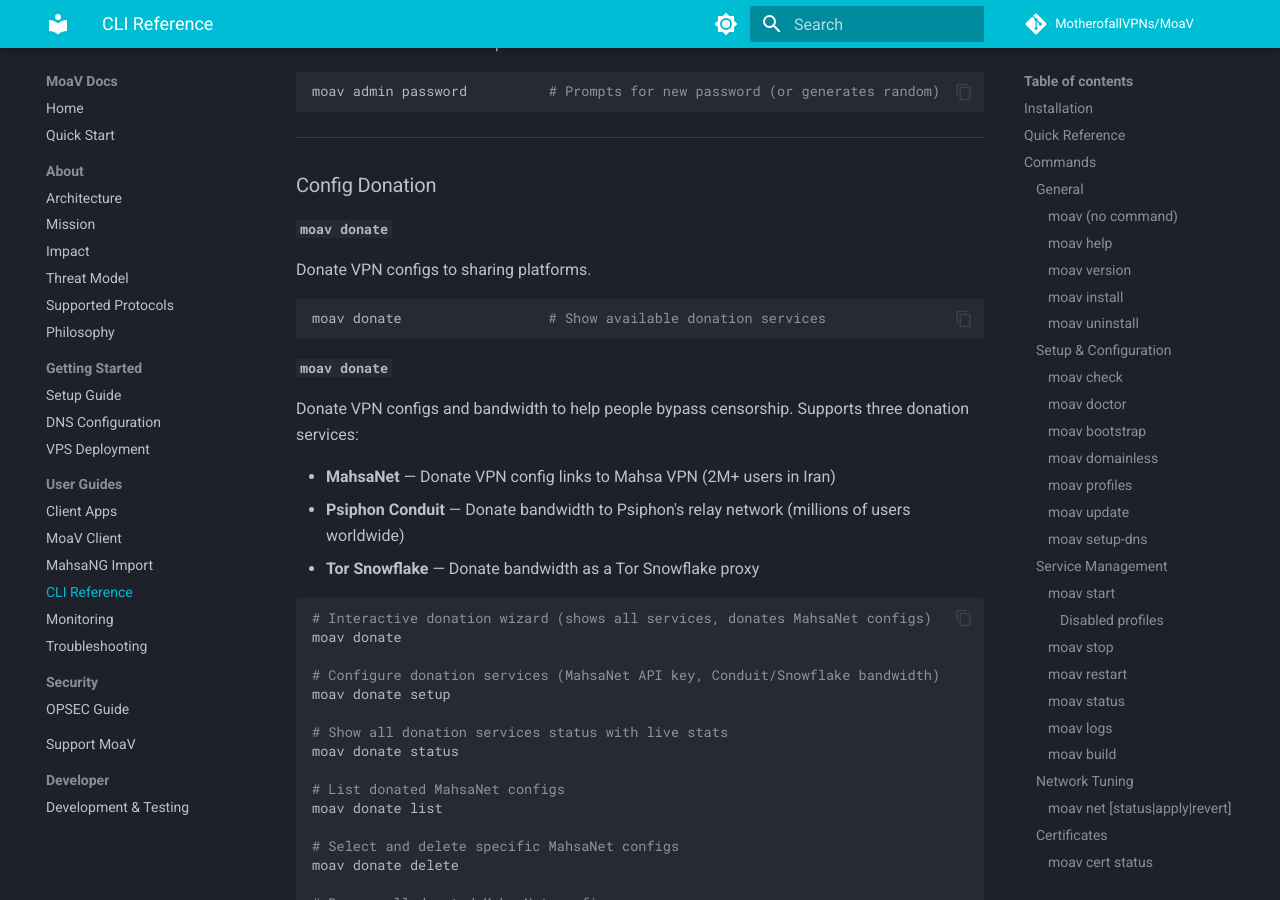
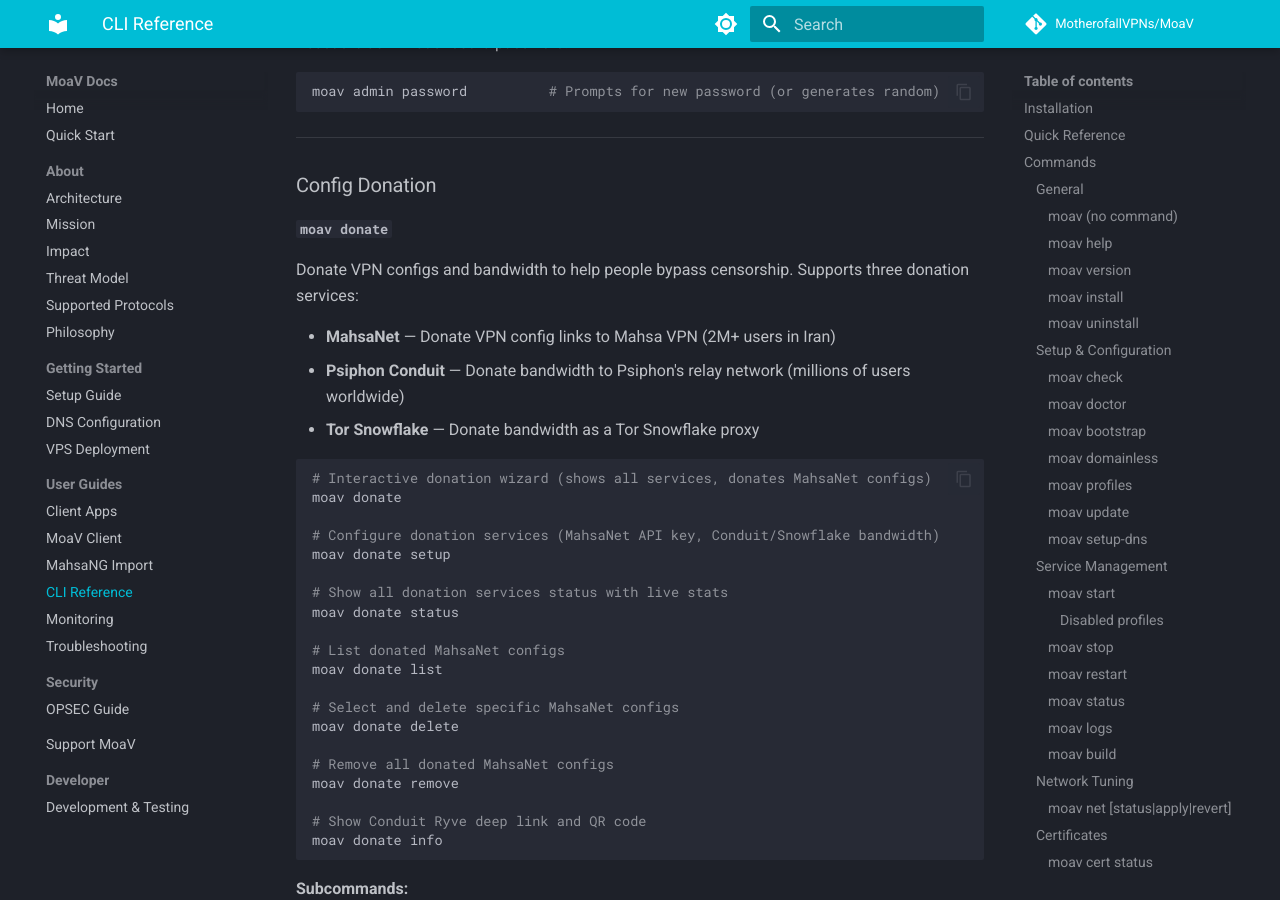
Before and after one commit to MotherofallVPNs/moav-site, an MkDocs documentation site: the page built from docs/CLI.md, in a window 1280 px wide and 900 px high, scrolled down 13271 px. Built offline with MkDocs 1.6.1 and Material for MkDocs 9.7.7, drawn with Linux system fonts in a browser that asks for light colours; comment, search, counter and statistics services are not loaded.

Commit message:
docs(CLI): drop the duplicate `moav donate` stub
Two `#### moav donate` headings sat back to back -- a four-line stub
followed by the real entry. Duplicates also gave the second one a
`#moav-donate_1` anchor, so any link to the real section was landing on
the stub.

````diff
--- a/docs/CLI.md
+++ b/docs/CLI.md
@@ -590,13 +590,6 @@
 ### Config Donation
 
 #### `moav donate`
-Donate VPN configs to sharing platforms.
-
-```bash
-moav donate                  # Show available donation services
-```
-
-#### `moav donate`
 Donate VPN configs and bandwidth to help people bypass censorship. Supports three donation services:
 
 - **MahsaNet** — Donate VPN config links to Mahsa VPN (2M+ users in Iran)
````
